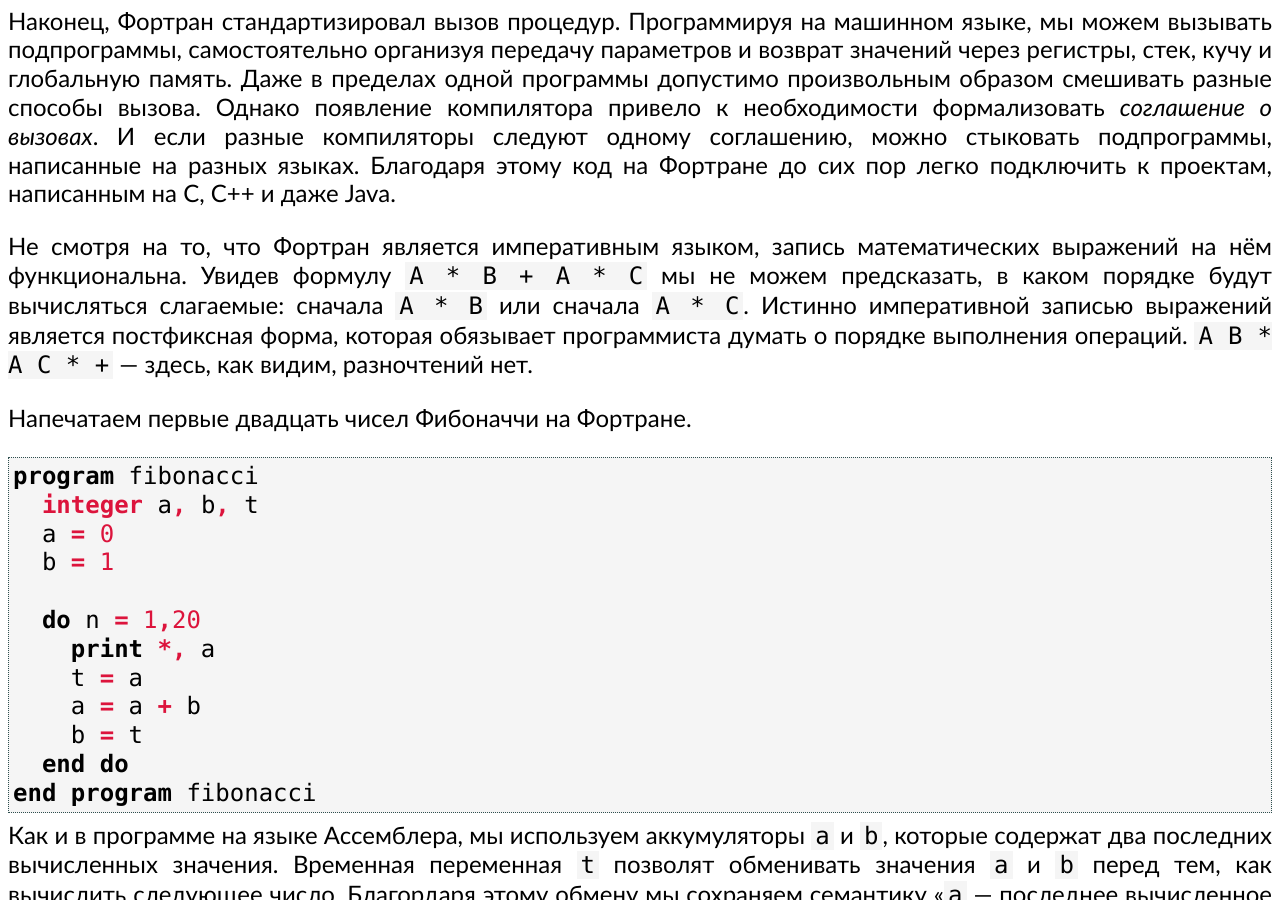
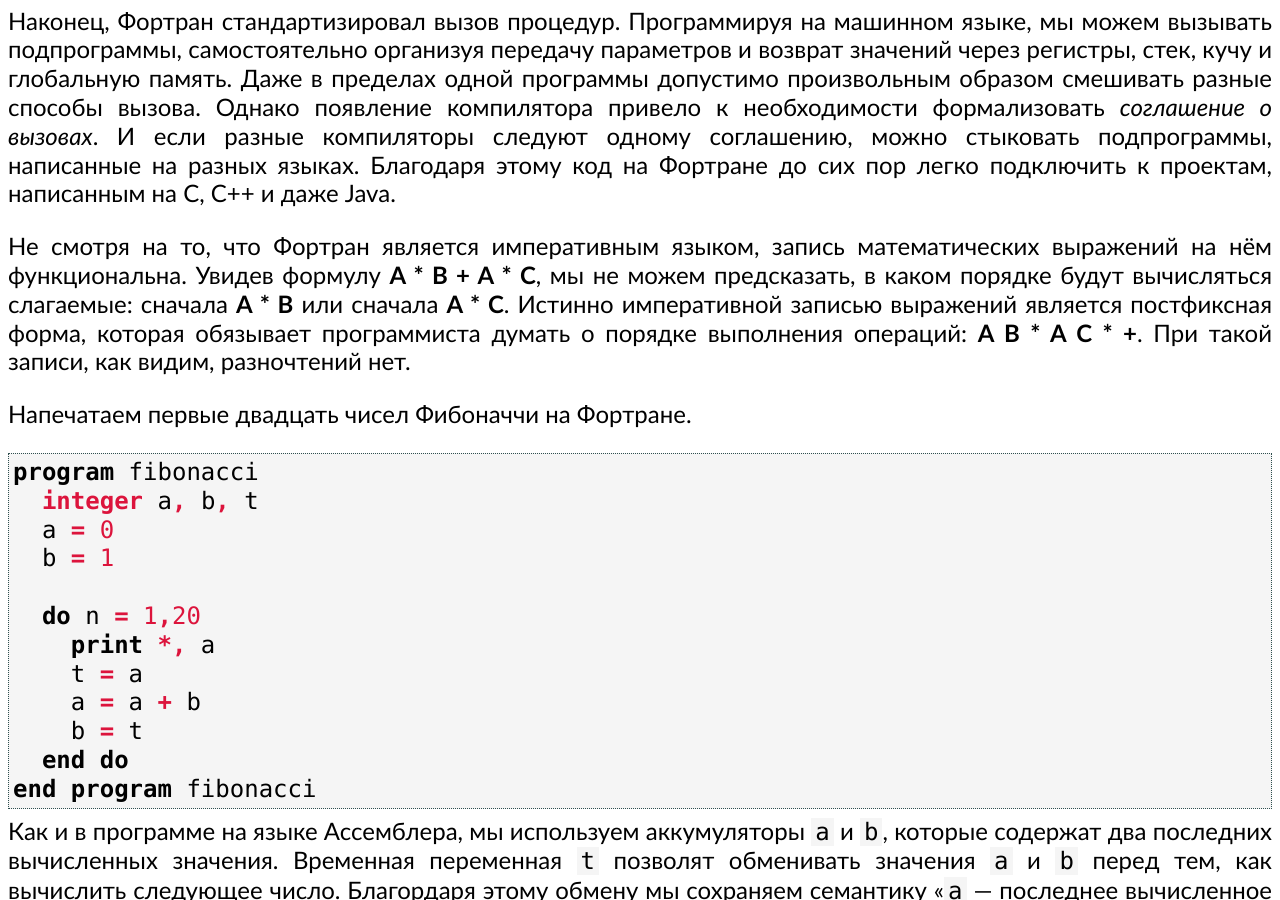
Before and after one commit to markshevchenko/markshevchenko.github.io, a Jekyll site: the page built from articles/program-languages.md, in a window 1280 px wide and 900 px high, scrolled down 8479 px. Built offline with Jekyll 4.4.1, drawn with Linux system fonts in a browser that asks for light colours; some web fonts are replaced; comment, search, counter and statistics services are not loaded.

Commit message:
Исправил форматирование формул.

```diff
--- a/articles/program-languages.md
+++ b/articles/program-languages.md
@@ -268,9 +268,9 @@ printf("%d\n", a);
 *соглашение о вызовах*. И если разные компиляторы следуют одному соглашению, можно стыковать подпрограммы, написанные на разных языках. Благодаря этому код на Фортране до сих пор легко подключить
 к проектам, написанным на C, C++ и даже Java.
 
-Не смотря на то, что Фортран является императивным языком, запись математических выражений на нём функциональна. Увидев формулу `A * B + A * C` мы не можем предсказать, в каком порядке
-будут вычисляться слагаемые: сначала `A * B` или сначала `A * C`. Истинно императивной записью выражений является постфиксная форма, которая обязывает программиста думать о порядке
-выполнения операций. `A B * A C * +`&nbsp;&mdash; здесь, как видим, разночтений нет.
+Не смотря на то, что Фортран является императивным языком, запись математических выражений на нём функциональна. Увидев формулу **A&nbsp;\*&nbsp;B&nbsp;+&nbsp;A&nbsp;\*&nbsp;C**,
+мы не можем предсказать, в каком порядке будут вычисляться слагаемые: сначала **A&nbsp;\*&nbsp;B** или сначала **A&nbsp;\*&nbsp;C**. Истинно императивной записью выражений является
+постфиксная форма, которая обязывает программиста думать о порядке выполнения операций: **A&nbsp;B&nbsp;\*&nbsp;A&nbsp;C&nbsp;\*&nbsp;+**. При такой записи, как видим, разночтений нет.
 
 Напечатаем первые двадцать чисел Фибоначчи на Фортране.
 
```
